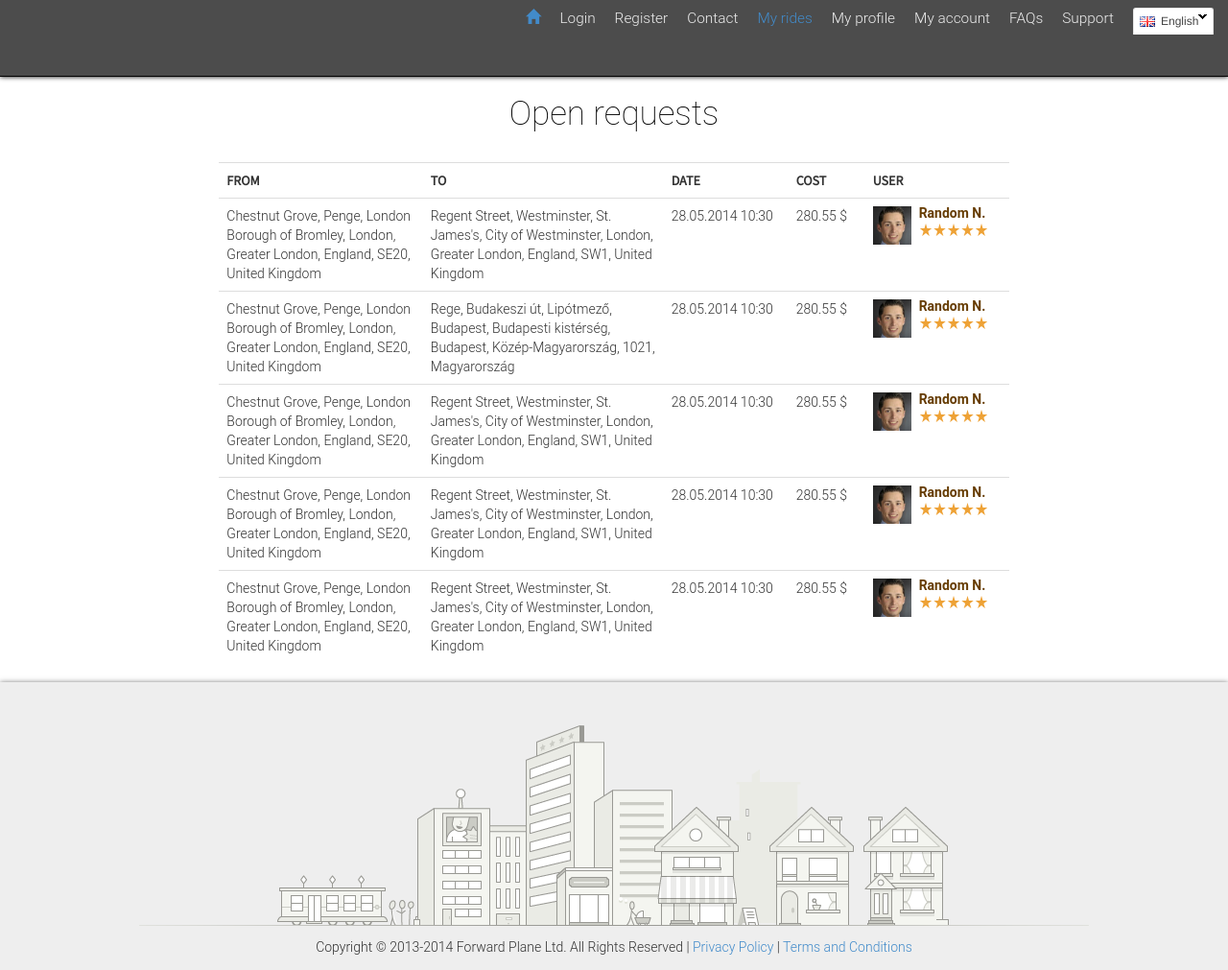
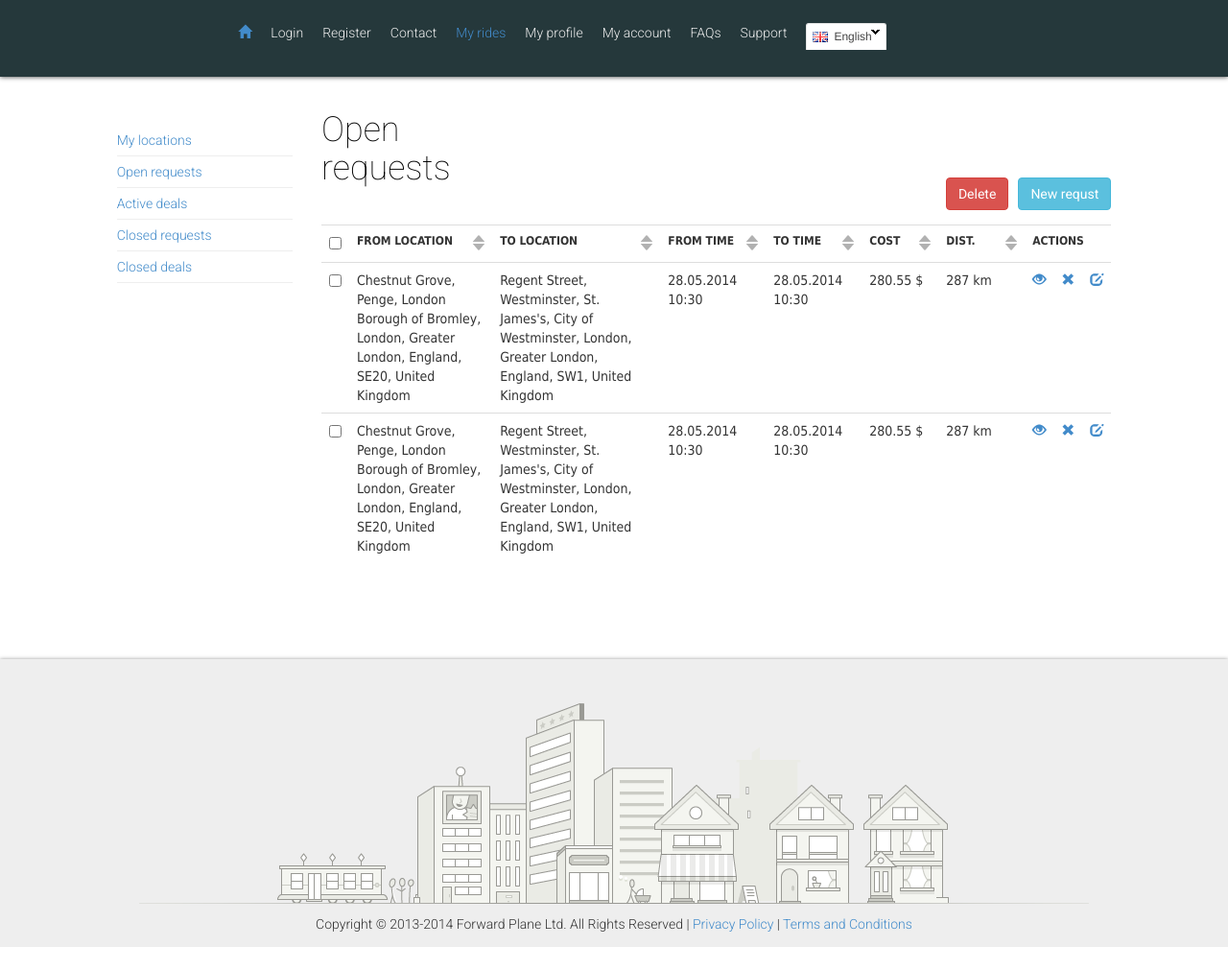
Before and after one commit to artavag/drivercollect_mobile, a PHP site: page /rides.html in a window 1280 px wide. Shown: the whole page at 96% size. After the commit the page ends 987 px from the top, so only its background shows below. Run offline with PHP 8.4, Linux system fonts and the light colour scheme.

Commit message:
openrequests 1

```diff
--- a/css/main.css
+++ b/css/main.css
@@ -25,6 +25,12 @@ body {
 	font-family: 'Roboto', sans-serif;
 	font-style: normal;
 	font-weight: 300;
+}
+
+ul {
+	list-style: none;
+	padding: 0px;
+	margin: 0px;
 }
 
 /*
@@ -75,6 +81,7 @@ body {
 	/*border-bottom: solid 1px #000;*/
 	-webkit-box-shadow: 0 0 5px 0 rgba(0,0,0,1);
 	box-shadow: 0 0 5px 0 rgba(0,0,0,1);
+	z-index: 100;
 }
 
 #header2 {
@@ -87,8 +94,8 @@ body {
 	/*background-size: cover;*/
 	/*background-position: 50% 50%;*/
 	/*border-bottom: solid 1px #000;*/
-	-webkit-box-shadow: 0 0 5px 0 rgba(0,0,0,1);
-	box-shadow: 0 0 5px 0 rgba(0,0,0,1);
+	-webkit-box-shadow: 0 0 5px 0 rgba(0,0,0,0.8);
+	box-shadow: 0 0 5px 0 rgba(0,0,0,0.8);
 }
 
 #content {
@@ -108,8 +115,8 @@ body {
 	background-position: 50% 50%;
 	width: 100%;
 	padding: 10px;
-	-webkit-box-shadow: 0 0 5px 0 rgba(0,0,0,0.5);
-	box-shadow: 0 0 5px 0 rgba(0,0,0,0.5);
+	-webkit-box-shadow: 0 0 4px 0 rgba(0,0,0,0.4);
+	box-shadow: 0 0 4px 0 rgba(0,0,0,0.4);
 	/*position: absolute;*/
 	/*bottom: 0%;*/
 	height: 300px;
@@ -143,7 +150,7 @@ body {
 
 @media (min-width: 768px) {
 	.text-big {
-		font-size: 2.5em;
+		font-size: 2.4em;
 	}
 }
 
@@ -154,7 +161,8 @@ body {
 }
 
 .main-nav {
-	height: 80px; margin-left: -15px;
+	height: 80px;
+	margin-left: -15px;
 	margin-right: -15px;
 	/*background-color: rgba(0,0,0,0.2);*/
 	/*background-color: white;*/
@@ -170,8 +178,9 @@ body {
 	height: 80px;
 	margin-left: -15px;
 	margin-right: -15px;
-	background-color: rgba(0,0,0,0.7);
-	border-bottom: solid 1px #000;
+	/*background-color: rgba(0,0,0,0.7);*/
+	background-color: #25383B;
+	/*border-bottom: solid 1px #000;*/
 
 	/*background-image: url('../img/backgroud_top.gif');*/
 	/*background-repeat: repeat-x;*/
@@ -182,7 +191,7 @@ body {
 	list-style: none;
 	color: #eeeeee;
 	font-family: 'Roboto', sans-serif;
-	font-size: 1.1em;
+	font-size: 1.3em;
 	font-weight: 300;
 	float: right;
 	clear: both;
@@ -197,6 +206,26 @@ body {
 }
 
 .mynavbar li {
+	float: left;
+	display: block;
+	margin-left: 20px;
+}
+
+.mynavbar2 {
+	list-style: none;
+	color: #eeeeee;
+	font-family: 'Roboto', sans-serif;
+	font-size: 1.0em;
+	font-style: normal;
+	font-weight: 300;
+	float: left;
+	clear: both;
+	display: inline-block;
+	margin: 24px 0px 0px 0px;
+	padding: 0;
+}
+
+.mynavbar2 li {
 	float: left;
 	display: block;
 	margin-left: 20px;
@@ -217,6 +246,18 @@ body {
 	color: #ffffff;
 	font-weight: 100;
 	text-align: center;
+	/*text-shadow: 0 1px 1px #BDBDBD;*/
+}
+
+.text-big2 {
+	font-family: 'Roboto', sans-serif;
+	font-weight: 100;
+	text-align: left;
+	/*text-align: center;*/
+	color: #000000;
+	font-style: normal;
+	margin-top: 1em;
+	margin-bottom: 0em;
 	/*text-shadow: 0 1px 1px #BDBDBD;*/
 }
 
@@ -250,3 +291,24 @@ td.separator {
 #refine_search {
 	cursor: pointer;
 }
+
+.list-sorter {
+	height: 18px;
+	width: 16px;
+	float: right !important;
+	background: url('../img/sort.png') no-repeat;
+	opacity: 0.3;
+}
+
+.leftmenu {
+	margin-top: 50px;
+}
+
+.leftmenu li{
+	padding: 6px 0px;
+	border-bottom: solid 1px #eeeeee;
+}
+
+.font-12 {
+	font-size: 12px;
+}
--- a/index.html
+++ b/index.html
@@ -43,8 +43,8 @@
 					<div class="row">
 						<!--<div class="main-nav clearfix">-->
 						<div class="main-nav clearfix">
-							<div class="col-lg-12">
-								<ul class="mynavbar">
+							<div class="col-lg-8 col-lg-offset-2" style="border: solid 1px #000; background-color: rgba(0,0,0,1)">
+								<ul class="mynavbar" style="width: 90%; margin-left: auto;margin-right: auto">
 									<li><a href="index.html" class="glyphicon glyphicon-home"></a></li>
 									<li>Login</li>
 									<li>Register</li>
@@ -64,7 +64,7 @@
 
 					<div class="row" style="margin-top: 0em">
 						<div class="col-lg-6 col-lg-offset-3">
-							<h1 class="text-big my-text-shadow" style="font-size: 80px; font-weight: 100">Searchless ride sharing</h1>
+							<h1 class="text-big my-text-shadow" style="font-size: 70px; font-weight: 100">Searchless ride sharing</h1>
 						</div>
 						<div class="col-md-5 col-md-offset-2 col-lg-6 col-lg-offset-3">
 							<h1 class="text-big my-text-shadow">Lorem ipsum dolor sit amet, consectetur adipisicing elit, sed do eiusmod tempor incididunt ut labore et dolore magna aliqua.</h1>
--- a/rides.html
+++ b/rides.html
@@ -18,7 +18,8 @@
 		<link rel="stylesheet" href="css/bootstrap-timepicker.css">
 		<link rel="stylesheet" href="css/polyglot-language-switcher.css">
 		<link rel="stylesheet" href="css/main.css">
-		<link href='http://fonts.googleapis.com/css?family=Source+Sans+Pro:200,300,400' rel='stylesheet' type='text/css'>
+		<link href='http://fonts.googleapis.com/css?family=Open+Sans:400,300' rel='stylesheet' type='text/css'>
+		<link href='http://fonts.googleapis.com/css?family=Roboto:400,100,300' rel='stylesheet' type='text/css'>
 	</head>
 	<body>
 		<!--[if lt IE 7]>
@@ -41,8 +42,8 @@
 					<div class="row">
 						<!--<div class="main-nav clearfix">-->
 						<div class="main-nav2 clearfix">
-							<div class="col-lg-12">
-								<ul class="mynavbar">
+							<div class="col-lg-8 col-lg-offset-2">
+								<ul class="mynavbar2">
 									<li><a href="index.html" class="glyphicon glyphicon-home"></a></li>
 									<li>Login</li>
 									<li>Register</li>
@@ -70,99 +71,79 @@
 
 			<div id="content">
 				<div class="row">
-					<h1 class="text-big" style="color: #000000">Open requests</h1>
-					<br>
+					<div class="col-lg-2 col-lg-offset-1 pull-left">
+						<div class="leftmenu">
+							<ul>
+								<li><a href="#">My locations</a></li>
+								<li><a href="#">Open requests</a></li>
+								<li><a href="#">Active deals</a></li>
+								<li><a href="#">Closed requests</a></li>
+								<li><a href="#">Closed deals</a></li>
+							</ul>
+						</div>
+					</div>
+
+					<div class="col-lg-8 pull-left">
+
+						<div class="row">
+							<div class="col-lg-3" style="padding-left: 0px; margin-bottom: -10px">
+								<h1 class="text-big2">Open requests</h1>
+							</div>
 						</div>
 
 						<div class="row">
-					<div class="col-lg-8 col-lg-offset-2">
+
 							<div class="table-responsive">
-							<table class="table">
-								<tr style="font-family: 'Source Sans Pro', sans-serif; font-weight: 300">
-									<th>FROM</th>
-									<th>TO</th>
-									<th style="min-width: 130px">DATE</th>
-									<th style="min-width: 80px">COST</th>
-									<th style="min-width: 150px">USER</th>
+								<div class="row" style="margin-bottom: 15px">
+									<div>
+										<div class="btn btn-info pull-right">New requst</div>
+										<div class="btn btn-danger pull-right" style="margin-right: 10px">Delete</div>
+									</div>
+								</div>
+
+								<table class="table table-hover" style="font-family: Tahoma, Geneva, Arial, sans-serif; margin-bottom: 100px">
+									<tr class="font-12">
+										<th style="width: 20px"><input type="checkbox"></th>
+										<th>FROM LOCATION<a href="#"><div class="list-sorter" title="Order by ascending"></div></a></th>
+										<th>TO LOCATION<a href="#"><div class="list-sorter" title="Order by ascending"></div></a></th>
+										<th style="min-width: 110px">FROM TIME <a href="#"><div class="list-sorter" title="Order by ascending"></div></a></th>
+										<th style="min-width: 100px">TO TIME <a href="#"><div class="list-sorter" title="Order by ascending"></div></a></th>
+										<th style="min-width: 80px">COST <a href="#"><div class="list-sorter" title="Order by ascending"></div></a></th>
+										<th style="min-width: 90px">DIST. <a href="#"><div class="list-sorter" title="Order by ascending"></div></a></th>
+										<th colspan="3">ACTIONS</th>
 									</tr>
 
 									<tr>
+										<td><input type="checkbox"></td>
 										<td>Chestnut Grove, Penge, London Borough of Bromley, London, Greater London, England, SE20, United Kingdom</td>
 										<td>Regent Street, Westminster, St. James's, City of Westminster, London, Greater London, England, SW1, United Kingdom</td>
-									<td>28.05.2014 10:30</td>
+										<td>28.05.2014 <br>10:30</td>
+										<td>28.05.2014 <br>10:30</td>
 										<td>280.55 $</td>
-									<td>
-										<img src="img/001.jpg" width="40px" height="40px" style="float: left; margin-right: 8px">
-										<span style="float: left; margin-top: -3px">
-											<span class="clearfix"><strong style="color: #663C02">Random N.</strong></span>
-											<!--<span class="clearfix" style="color: #663C02">Random N.</span>-->
-											<div style="color: #EEA236; margin-top: -5px; font-size: 18px; font-family: Tahoma, Geneva, Arial, sans-serif">&#9733;&#9733;&#9733;&#9733;&#9733;</div>
-										</span>
-									</td>
+										<td>287 km</td>
+										<td title="View request"><a href="#"><span class="glyphicon glyphicon-eye-open"></span></a></td>
+										<td title="Delete request"><a href="#"><span class="glyphicon glyphicon-remove"></span></a></td>
+										<td title="Edit request"><a href="#"><span class="glyphicon glyphicon-edit"></span></a></td>
 									</tr>
 
 									<tr>
+										<td><input type="checkbox"></td>
 										<td>Chestnut Grove, Penge, London Borough of Bromley, London, Greater London, England, SE20, United Kingdom</td>
-									<td>Rege, Budakeszi út, Lipótmező, Budapest, Budapesti kistérség, Budapest, Közép-Magyarország, 1021, Magyarország	</td>
-									<td>28.05.2014 10:30</td>
+										<td>Regent Street, Westminster, St. James's, City of Westminster, London, Greater London, England, SW1, United Kingdom</td>
+										<td>28.05.2014 <br>10:30</td>
+										<td>28.05.2014 <br>10:30</td>
 										<td>280.55 $</td>
-									<td>
-										<img src="img/001.jpg" width="40px" height="40px" style="float: left; margin-right: 8px">
-										<span style="float: left; margin-top: -3px">
-											<span class="clearfix"><strong style="color: #663C02">Random N.</strong></span>
-											<!--<span class="clearfix" style="color: #663C02">Random N.</span>-->
-											<div style="color: #EEA236; margin-top: -5px; font-size: 18px; font-family: Tahoma, Geneva, Arial, sans-serif">&#9733;&#9733;&#9733;&#9733;&#9733;</div>
-										</span>
-									</td>
+										<td>287 km</td>
+										<td title="View request"><a href="#"><span class="glyphicon glyphicon-eye-open"></span></a></td>
+										<td title="Delete request"><a href="#"><span class="glyphicon glyphicon-remove"></span></a></td>
+										<td title="Edit request"><a href="#"><span class="glyphicon glyphicon-edit"></span></a></td>
 									</tr>
 
-								<tr>
-									<td>Chestnut Grove, Penge, London Borough of Bromley, London, Greater London, England, SE20, United Kingdom</td>
-									<td>Regent Street, Westminster, St. James's, City of Westminster, London, Greater London, England, SW1, United Kingdom</td>
-									<td>28.05.2014 10:30</td>
-									<td>280.55 $</td>
-									<td>
-										<img src="img/001.jpg" width="40px" height="40px" style="float: left; margin-right: 8px">
-										<span style="float: left; margin-top: -3px">
-											<span class="clearfix"><strong style="color: #663C02">Random N.</strong></span>
-											<!--<span class="clearfix" style="color: #663C02">Random N.</span>-->
-											<div style="color: #EEA236; margin-top: -5px; font-size: 18px; font-family: Tahoma, Geneva, Arial, sans-serif">&#9733;&#9733;&#9733;&#9733;&#9733;</div>
-										</span>
-									</td>
-								</tr>
-
-								<tr>
-									<td>Chestnut Grove, Penge, London Borough of Bromley, London, Greater London, England, SE20, United Kingdom</td>
-									<td>Regent Street, Westminster, St. James's, City of Westminster, London, Greater London, England, SW1, United Kingdom</td>
-									<td>28.05.2014 10:30</td>
-									<td>280.55 $</td>
-									<td>
-										<img src="img/001.jpg" width="40px" height="40px" style="float: left; margin-right: 8px">
-										<span style="float: left; margin-top: -3px">
-											<span class="clearfix"><strong style="color: #663C02">Random N.</strong></span>
-											<!--<span class="clearfix" style="color: #663C02">Random N.</span>-->
-											<div style="color: #EEA236; margin-top: -5px; font-size: 18px; font-family: Tahoma, Geneva, Arial, sans-serif">&#9733;&#9733;&#9733;&#9733;&#9733;</div>
-										</span>
-									</td>
-								</tr>
-
-								<tr>
-									<td>Chestnut Grove, Penge, London Borough of Bromley, London, Greater London, England, SE20, United Kingdom</td>
-									<td>Regent Street, Westminster, St. James's, City of Westminster, London, Greater London, England, SW1, United Kingdom</td>
-									<td>28.05.2014 10:30</td>
-									<td>280.55 $</td>
-									<td>
-										<img src="img/001.jpg" width="40px" height="40px" style="float: left; margin-right: 8px">
-										<span style="float: left; margin-top: -3px">
-											<span class="clearfix"><strong style="color: #663C02">Random N.</strong></span>
-											<!--<span class="clearfix" style="color: #663C02">Random N.</span>-->
-											<div style="color: #EEA236; margin-top: -5px; font-size: 18px; font-family: Tahoma, Geneva, Arial, sans-serif">&#9733;&#9733;&#9733;&#9733;&#9733;</div>
-										</span>
-									</td>
-								</tr>
 								</table>
 							</div>
+						</div>
 
+						<div class="clearfix"></div>
 					</div>
 				</div>
 			</div>
```
Also changed, not shown: img/sort.png (added). Lines whose indentation alone changed are shown as unchanged.
